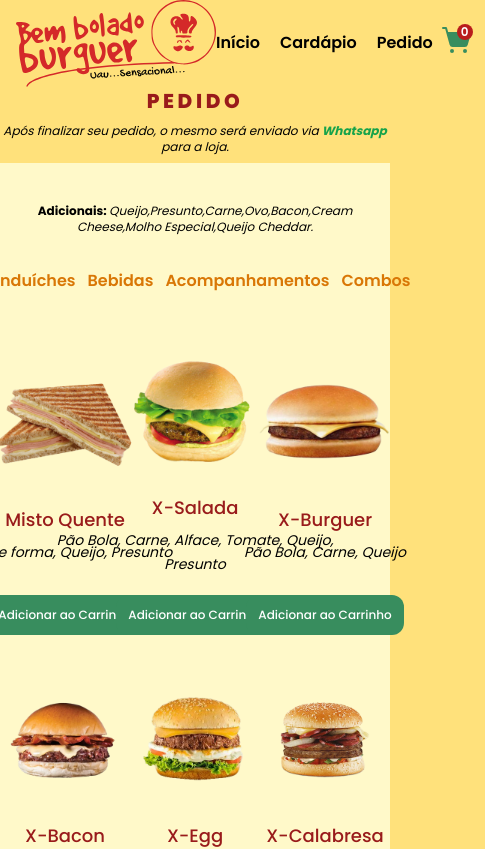
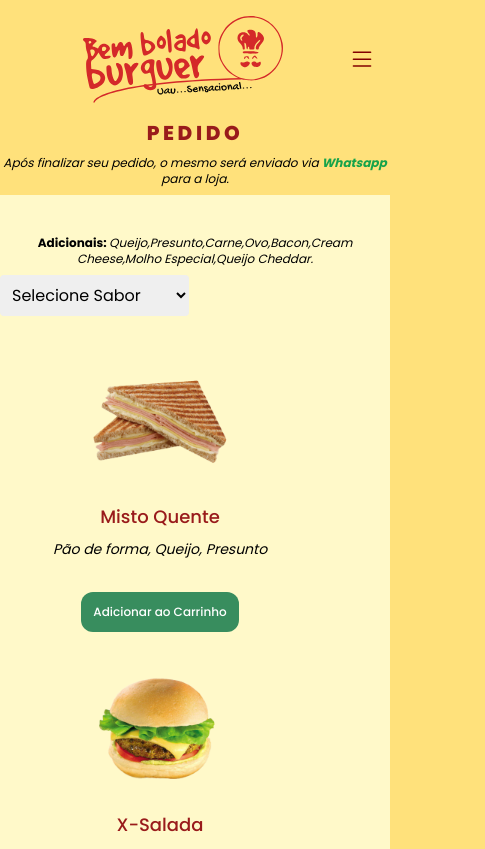
Before and after one commit to aleafernandes/bemboladodelivery, a Next.js app: page /pedidos in a window 390 px wide. Shown: the top 849 px of the page, 485 px wide, since content can reach past the window. Built offline with nearby package versions, Linux system fonts and the light colour scheme.

Commit message:
alteração

```diff
--- a/src/app/checkout/page.tsx
+++ b/src/app/checkout/page.tsx
@@ -3,6 +3,5 @@
 import { useMenu } from '@/context/MenuContext'
 
 export default function Checkout() {
-  const { formatOrderText } = useMenu()
-  return <div>{formatOrderText()}</div>
+  return <div className="container grid h-screen place-items-center"></div>
 }
--- a/src/components/Head.tsx
+++ b/src/components/Head.tsx
@@ -3,7 +3,7 @@ import Link from 'next/link'
 
 export default function Head() {
   return (
-    <header className="container flex items-center justify-around pt-20">
+    <header className="container flex flex-col items-center justify-around pt-20 md:flex-row">
       <div className="self-start">
         <h1 className="text-4xl font-extrabold text-amber-800">
           Que tal um lanche Bem Bolado?
--- a/src/components/Menu.tsx
+++ b/src/components/Menu.tsx
@@ -34,7 +34,22 @@ export default function Menu() {
         Cheddar.
       </p>
       <div>
-        <ul className="flex justify-center gap-y-2 py-5">
+        <select
+          onChange={(e) => setFilterType(e.target.value)}
+          className="rounded bg-none p-2 md:hidden"
+        >
+          <option selected hidden>
+            Selecione Sabor
+          </option>
+          {abaMenu.map((menu, i) => {
+            return (
+              <option className="capitalize" key={i} value={menu.type}>
+                {menu.type}
+              </option>
+            )
+          })}
+        </select>
+        <ul className="hidden justify-center gap-y-2 py-5 md:flex">
           {abaMenu.map((menu, i) => {
             return (
               <li
@@ -48,7 +63,7 @@ export default function Menu() {
           })}
         </ul>
       </div>
-      <div className="grid grid-cols-3 place-items-center gap-y-2">
+      <div className="flex flex-wrap place-items-center md:grid md:grid-cols-3 md:gap-y-2">
         {orderMenu
           .filter((menu) => !filterType || menu.type === filterType)
           .map((menu, index) => {
--- a/src/components/Modal.tsx
+++ b/src/components/Modal.tsx
@@ -54,7 +54,7 @@ export default function Modal() {
             </button>
           </div>
 
-          <div className="max-h-full flex-1 divide-y  divide-zinc-200 overflow-y-auto overflow-x-hidden ">
+          <div className="max-h-full flex-1 divide-y divide-zinc-200 overflow-y-auto overflow-x-hidden ">
             {menu.map((item, itemIndex) => {
               return (
                 <div
--- a/src/components/Nav.tsx
+++ b/src/components/Nav.tsx
@@ -4,6 +4,7 @@ import Image from 'next/image'
 import Link from 'next/link'
 
 import Modal from './Modal'
+import { useState } from 'react'
 
 const abas = [
   { path: '/', title: 'Início' },
@@ -12,16 +13,37 @@ const abas = [
 ]
 
 export default function Nav() {
+  const [open, setOpen] = useState(false)
+  const buttonHandler = () => setOpen((current: any) => !current)
+
   return (
     <div className="container flex items-center justify-around">
       <Image
+        className="z-20 mx-auto py-4 md:mx-0"
         src="/assets/logo-horizontal.svg"
         width={200}
         height={200}
         alt="logo bem bolado"
       />
-      <nav className="flex items-center gap-2 font-semibold">
-        <ul className="flex gap-5">
+      <button
+        aria-label="navbutton"
+        onClick={buttonHandler}
+        className="z-20 block md:hidden"
+      >
+        <Image
+          draggable={false}
+          src={`/assets/${open ? 'close-menu' : 'hamburger-menu'}.svg`}
+          width={24}
+          height={24}
+          alt=""
+        />
+      </button>
+      <nav className="flex flex-col items-center gap-2 font-semibold md:flex-row">
+        <ul
+          className={`absolute left-0 top-0 md:static ${
+            open ? 'h-screen bg-[#F1A050] text-white' : 'h-0'
+          } flex w-full flex-col items-center justify-center gap-4 overflow-hidden transition-all duration-500 md:h-auto md:flex-row md:items-start md:justify-end md:gap-4`}
+        >
           {abas.map((el, i) => {
             return (
               <li key={i}>
@@ -29,8 +51,8 @@ export default function Nav() {
               </li>
             )
           })}
+          <Modal />
         </ul>
-        <Modal />
       </nav>
     </div>
   )
```
Also changed, not shown: src/styles/globals.css (+5 -6 lines), public/assets/close-menu.svg (added), public/assets/hamburger-menu.svg (added).
